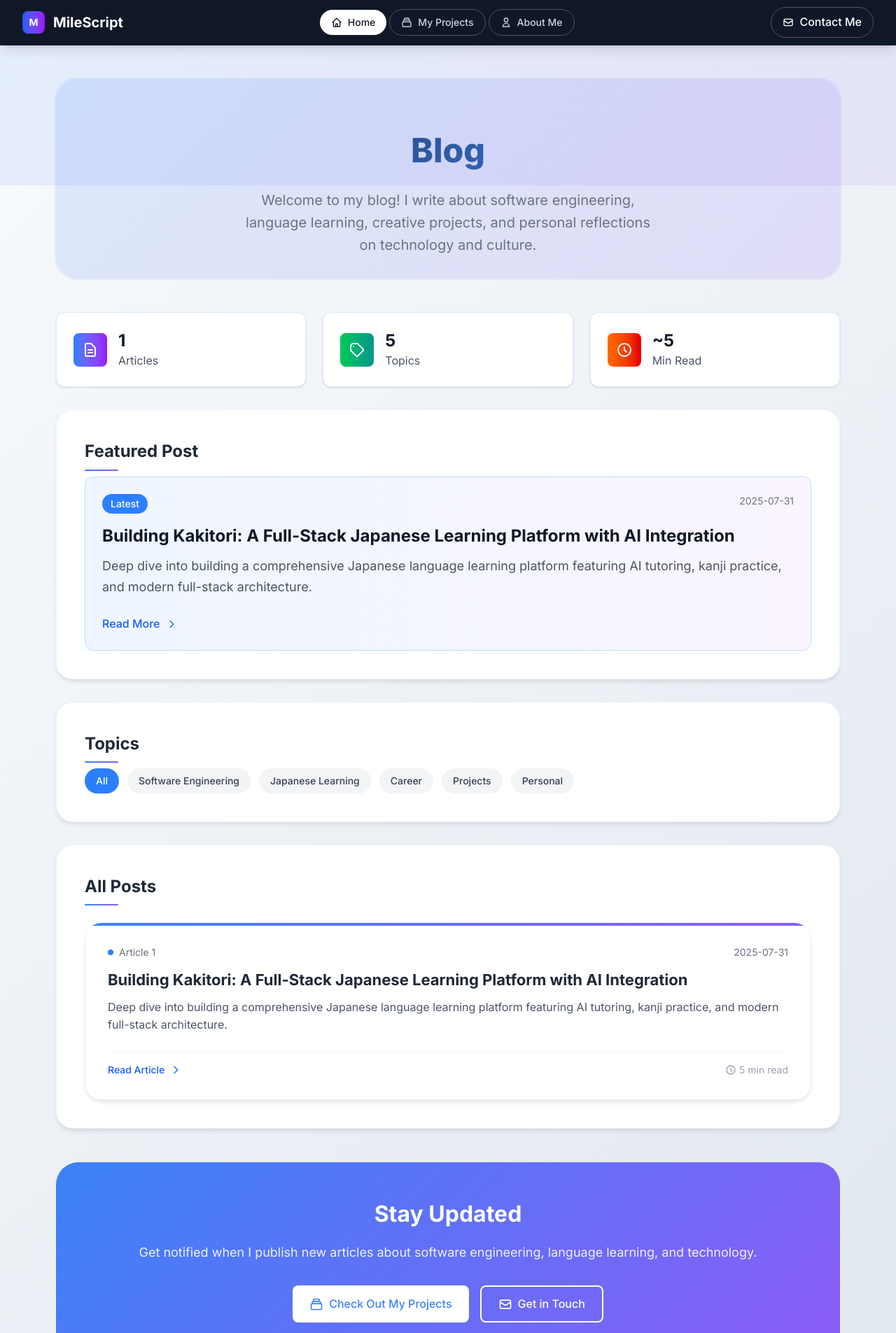
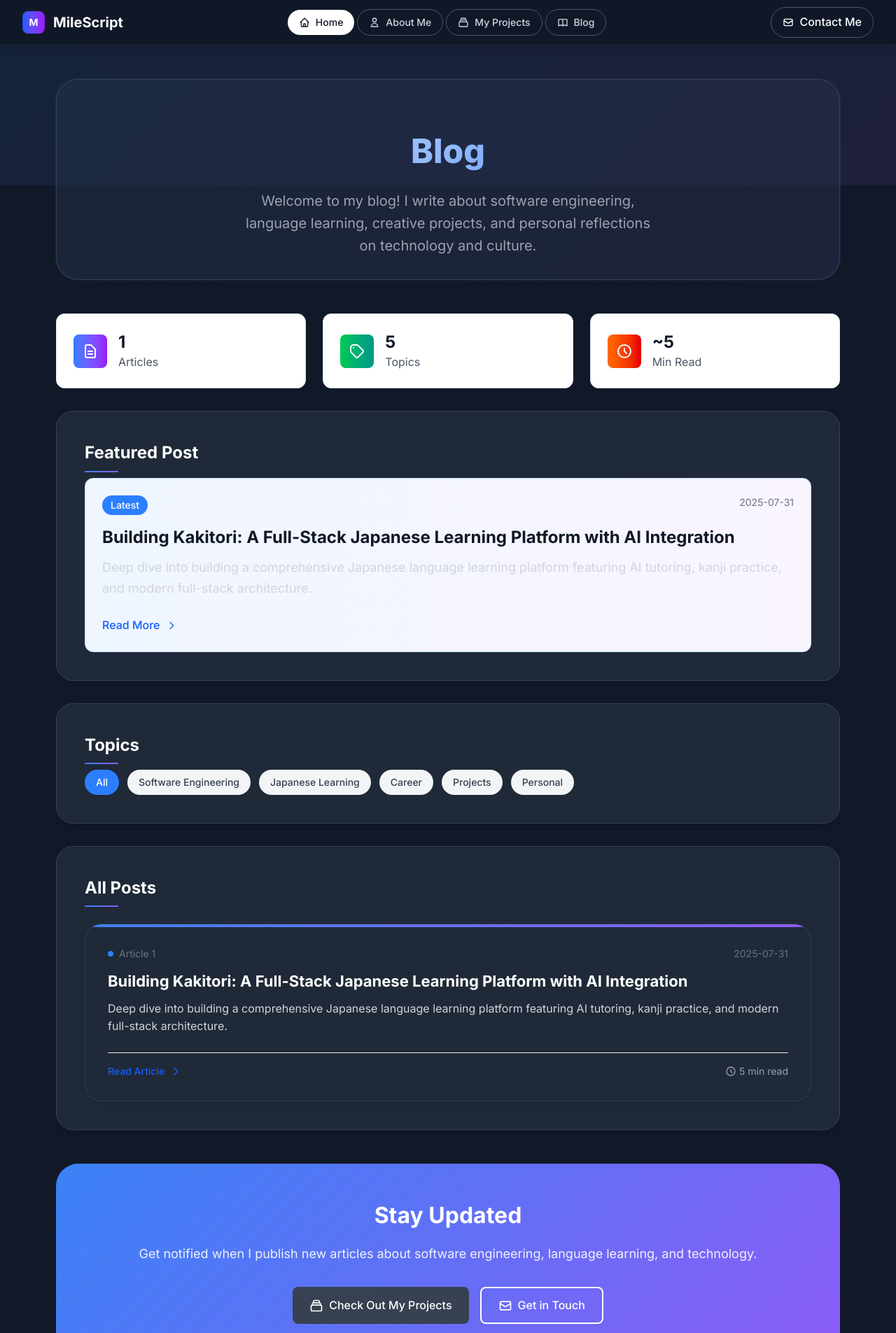
Before and after one commit to miles-hollifield/miles-portfolio-blog, a Next.js app: page /blog in a window 1280 px wide. Shown: the top 1905 px of the page at 70% size. Built offline with nearby package versions, Linux system fonts and the light colour scheme.

Commit message:
Enhance layout and styling: Add "About Me" navigation link, improve section borders, and update color scheme for better visual consistency and user experience.

```diff
--- a/src/app/layout.tsx
+++ b/src/app/layout.tsx
@@ -36,17 +36,23 @@ export default function RootLayout({ children }: { children: React.ReactNode })
                   </svg>
                   Home
                 </NavPill>
+                <NavPill href="/about">
+                  <svg className="w-4 h-4 mr-2" fill="none" stroke="currentColor" viewBox="0 0 24 24">
+                    <path strokeLinecap="round" strokeLinejoin="round" strokeWidth={2} d="M16 7a4 4 0 11-8 0 4 4 0 018 0zM12 14a7 7 0 00-7 7h14a7 7 0 00-7-7z" />
+                  </svg>
+                  About Me
+                </NavPill>
                 <NavPill href="/projects">
                   <svg className="w-4 h-4 mr-2" fill="none" stroke="currentColor" viewBox="0 0 24 24">
                     <path strokeLinecap="round" strokeLinejoin="round" strokeWidth={2} d="M19 11H5m14 0a2 2 0 012 2v6a2 2 0 01-2 2H5a2 2 0 01-2-2v-6a2 2 0 012-2m14 0V9a2 2 0 00-2-2M5 11V9a2 2 0 012-2m0 0V5a2 2 0 012-2h6a2 2 0 012 2v2M7 7h10" />
                   </svg>
                   My Projects
                 </NavPill>
-                <NavPill href="/about">
+                <NavPill href="/blog">
                   <svg className="w-4 h-4 mr-2" fill="none" stroke="currentColor" viewBox="0 0 24 24">
-                    <path strokeLinecap="round" strokeLinejoin="round" strokeWidth={2} d="M16 7a4 4 0 11-8 0 4 4 0 018 0zM12 14a7 7 0 00-7 7h14a7 7 0 00-7-7z" />
+                    <path strokeLinecap="round" strokeLinejoin="round" strokeWidth={2} d="M12 6.253v13m0-13C10.832 5.477 9.246 5 7.5 5S4.168 5.477 3 6.253v13C4.168 18.477 5.754 18 7.5 18s3.332.477 4.5 1.253m0-13C13.168 5.477 14.754 5 16.5 5c1.746 0 3.332.477 4.5 1.253v13C19.832 18.477 18.246 18 16.5 18c-1.746 0-3.332.477-4.5 1.253" />
                   </svg>
-                  About Me
+                  Blog
                 </NavPill>
               </div>
 
@@ -78,7 +84,7 @@ export default function RootLayout({ children }: { children: React.ReactNode })
         </main>
 
         {/* Enhanced Footer */}
-        <footer className="bg-gray-900 text-white">
+        <footer className="bg-gray-900 text-white border-t border-gray-800">
           <div className="mx-auto max-w-6xl px-4 sm:px-6 lg:px-8 py-12">
             <div className="grid grid-cols-1 md:grid-cols-4 gap-8">
               {/* Brand */}
--- a/src/app/page.tsx
+++ b/src/app/page.tsx
@@ -288,14 +288,14 @@ export default function HomePage() {
       </section>
 
       {/* What I Do Section */}
-      <section className="py-16 bg-gray-800/50">
+      <section className="py-16 bg-gray-900 border-t border-gray-800">
         <div className="mx-auto max-w-6xl px-4 sm:px-6 lg:px-8">
           <div className="text-center mb-12">
             <h2 className="text-3xl font-bold text-white mb-4">What I Do</h2>
             <p className="text-lg text-gray-300">Specializing in intelligent software solutions and AI innovation</p>
           </div>
 
-          <div className="grid grid-cols-1 md:grid-cols-3 gap-8">
+          <div className="grid grid-cols-1 md:grid-cols-2 lg:grid-cols-4 gap-8">
             {/* Software Engineering */}
             <div className="text-center group">
               <div className="inline-flex items-center justify-center w-16 h-16 bg-gradient-to-r from-blue-500 to-purple-600 rounded-full mb-4 group-hover:scale-110 transition-transform duration-300">
@@ -318,6 +318,17 @@ export default function HomePage() {
               <p className="text-gray-300">Developing intelligent systems with deep learning, NLP, and AI-powered solutions</p>
             </div>
 
+            {/* Game Development */}
+            <div className="text-center group">
+              <div className="inline-flex items-center justify-center w-16 h-16 bg-gradient-to-r from-purple-500 to-pink-600 rounded-full mb-4 group-hover:scale-110 transition-transform duration-300">
+                <svg className="w-8 h-8 text-white" fill="none" stroke="currentColor" viewBox="0 0 24 24">
+                  <path strokeLinecap="round" strokeLinejoin="round" strokeWidth={2} d="M11.049 2.927c.3-.921 1.603-.921 1.902 0l1.519 4.674a1 1 0 00.95.69h4.915c.969 0 1.371 1.24.588 1.81l-3.976 2.888a1 1 0 00-.363 1.118l1.518 4.674c.3.922-.755 1.688-1.538 1.118l-3.976-2.888a1 1 0 00-1.176 0l-3.976 2.888c-.783.57-1.838-.197-1.538-1.118l1.518-4.674a1 1 0 00-.363-1.118l-3.976-2.888c-.784-.57-.38-1.81.588-1.81h4.914a1 1 0 00.951-.69l1.519-4.674z" />
+                </svg>
+              </div>
+              <h3 className="text-xl font-bold text-white mb-2">Game Development</h3>
+              <p className="text-gray-300">Creating interactive experiences and games using modern engines and frameworks</p>
+            </div>
+
             {/* Writing & Sharing */}
             <div className="text-center group">
               <div className="inline-flex items-center justify-center w-16 h-16 bg-gradient-to-r from-orange-500 to-red-600 rounded-full mb-4 group-hover:scale-110 transition-transform duration-300">
@@ -333,7 +344,7 @@ export default function HomePage() {
       </section>
 
       {/* Recent Work Preview */}
-      <section className="py-16 bg-gray-900">
+      <section className="py-16 bg-gray-900 border-t border-gray-800">
         <div className="mx-auto max-w-6xl px-4 sm:px-6 lg:px-8">
           <div className="text-center mb-12">
             <h2 className="text-3xl font-bold text-white mb-4">Recent Work</h2>
--- a/src/styles/theme.css
+++ b/src/styles/theme.css
@@ -3,9 +3,10 @@
 /* Page Layout Components */
 .page-container {
   min-height: calc(100vh - 4rem);
-  background: linear-gradient(135deg, #f8fafc 0%, #e2e8f0 100%);
+  background: #111827;
   position: relative;
   overflow-x: hidden;
+  color: #ffffff;
 }
 
 .page-container::before {
@@ -29,10 +30,11 @@
 .page-hero {
   text-align: center;
   padding: 4rem 0 2rem;
-  background: linear-gradient(135deg, rgba(59, 130, 246, 0.05), rgba(139, 92, 246, 0.05));
+  background: rgba(31, 41, 55, 0.5);
   border-radius: 2rem;
   margin-bottom: 3rem;
   position: relative;
+  border: 1px solid #374151;
 }
 
 .page-hero::before {
@@ -51,7 +53,7 @@
 .page-hero h1 {
   font-size: 3rem;
   font-weight: 800;
-  background: linear-gradient(135deg, #1f2937, #3b82f6, #8b5cf6);
+  background: linear-gradient(135deg, #ffffff, #3b82f6, #8b5cf6);
   background-clip: text;
   -webkit-background-clip: text;
   -webkit-text-fill-color: transparent;
@@ -62,7 +64,7 @@
 
 .page-hero p {
   font-size: 1.25rem;
-  color: #6b7280;
+  color: #9ca3af;
   max-width: 600px;
   margin: 0 auto;
   line-height: 1.6;
@@ -70,22 +72,22 @@
 
 /* Content Sections */
 .content-section {
-  background: white;
+  background: #1f2937;
   border-radius: 1.5rem;
   padding: 2.5rem;
   margin-bottom: 2rem;
   box-shadow: 0 4px 6px -1px rgba(0, 0, 0, 0.1);
   transition: all 0.3s ease;
-  border: 1px solid rgba(59, 130, 246, 0.1);
+  border: 1px solid #374151;
 }
 
 .content-section:hover {
   transform: translateY(-2px);
-  box-shadow: 0 10px 25px -5px rgba(0, 0, 0, 0.15);
+  box-shadow: 0 10px 25px -5px rgba(0, 0, 0, 0.3);
 }
 
 .content-section h2 {
-  color: #1f2937;
+  color: #ffffff;
   font-size: 1.5rem;
   font-weight: 700;
   margin-bottom: 1rem;
@@ -104,7 +106,7 @@
 }
 
 .content-section p {
-  color: #4b5563;
+  color: #d1d5db;
   line-height: 1.7;
   margin-bottom: 1.5rem;
 }
@@ -117,11 +119,11 @@
 }
 
 .blog-card {
-  background: white;
+  background: #1f2937;
   border-radius: 1.5rem;
   padding: 2rem;
   transition: all 0.3s ease;
-  border: 1px solid rgba(59, 130, 246, 0.1);
+  border: 1px solid #374151;
   box-shadow: 0 4px 6px -1px rgba(0, 0, 0, 0.1);
   position: relative;
   overflow: hidden;
@@ -145,20 +147,20 @@
 }
 
 .blog-card h3 {
-  color: #1f2937;
+  color: #ffffff;
   font-size: 1.375rem;
   font-weight: 700;
   margin-bottom: 0.5rem;
 }
 
 .blog-card .blog-meta {
-  color: #6b7280;
+  color: #9ca3af;
   font-size: 0.875rem;
   margin-bottom: 1rem;
 }
 
 .blog-card .blog-description {
-  color: #4b5563;
+  color: #d1d5db;
   line-height: 1.6;
 }
 
@@ -170,11 +172,11 @@
 }
 
 .project-card {
-  background: white;
+  background: #1f2937;
   border-radius: 1.5rem;
   padding: 2.5rem;
   transition: all 0.3s ease;
-  border: 1px solid rgba(59, 130, 246, 0.1);
+  border: 1px solid #374151;
   box-shadow: 0 4px 6px -1px rgba(0, 0, 0, 0.1);
   position: relative;
   overflow: hidden;
@@ -207,7 +209,7 @@
 }
 
 .project-title {
-  color: #1f2937;
+  color: #ffffff;
   font-size: 1.5rem;
   font-weight: 700;
   margin: 0;
@@ -242,7 +244,7 @@
 }
 
 .project-description {
-  color: #4b5563;
+  color: #d1d5db;
   line-height: 1.7;
   margin-bottom: 1.5rem;
 }
@@ -268,7 +270,7 @@
 }
 
 .project-features h4 {
-  color: #1f2937;
+  color: #ffffff;
   font-size: 1rem;
   font-weight: 600;
   margin-bottom: 0.75rem;
@@ -280,7 +282,7 @@
 }
 
 .project-features li {
-  color: #4b5563;
+  color: #d1d5db;
   font-size: 0.875rem;
   margin-bottom: 0.5rem;
   display: flex;
@@ -355,11 +357,11 @@
 }
 
 .about-card {
-  background: white;
+  background: #1f2937;
   border-radius: 1.5rem;
   padding: 2.5rem;
   box-shadow: 0 4px 6px -1px rgba(0, 0, 0, 0.1);
-  border: 1px solid rgba(59, 130, 246, 0.1);
+  border: 1px solid #374151;
   transition: all 0.3s ease;
 }
 
@@ -369,7 +371,7 @@
 }
 
 .about-card h3 {
-  color: #1f2937;
+  color: #ffffff;
   font-size: 1.25rem;
   font-weight: 700;
   margin-bottom: 1rem;
@@ -430,12 +432,12 @@
 }
 
 .cta-button.primary {
-  background: white;
-  color: #3b82f6;
+  background: #374151;
+  color: #ffffff;
 }
 
 .cta-button.primary:hover {
-  background: #f8fafc;
+  background: #4b5563;
   transform: translateY(-1px);
 }
 
@@ -446,15 +448,15 @@
 }
 
 .cta-button.secondary:hover {
-  background: white;
-  color: #3b82f6;
+  background: #374151;
+  color: #ffffff;
   transform: translateY(-1px);
 }
 
 /* Prose Styling for Blog Content */
 .prose {
   max-width: none;
-  color: #1f2937;
+  color: #ffffff;
 }
 
 .prose h1 {
@@ -467,7 +469,7 @@
 }
 
 .prose h2 {
-  color: #1f2937;
+  color: #ffffff;
   margin-top: 2rem;
   margin-bottom: 1rem;
   position: relative;
@@ -486,7 +488,7 @@
 }
 
 .prose h3 {
-  color: #1f2937;
+  color: #ffffff;
   margin-top: 1.5rem;
   margin-bottom: 0.75rem;
   font-weight: 600;
@@ -494,7 +496,7 @@
 }
 
 .prose h4 {
-  color: #1f2937;
+  color: #ffffff;
   margin-top: 1.25rem;
   margin-bottom: 0.5rem;
   font-weight: 600;
@@ -504,12 +506,12 @@
 .prose p {
   margin-bottom: 1.25rem;
   line-height: 1.7;
-  color: #1f2937;
+  color: #ffffff;
   font-size: 1rem;
 }
 
 .prose strong {
-  color: #1f2937;
+  color: #ffffff;
   font-weight: 600;
 }
 
@@ -534,7 +536,7 @@
 
 .prose code {
   background: #f3f4f6;
-  color: #1f2937;
+  color: #ffffff;
   padding: 0.125rem 0.375rem;
   border-radius: 0.25rem;
   font-size: 0.875em;
@@ -562,7 +564,7 @@
   padding-left: 1rem;
   margin: 1.5rem 0;
   font-style: italic;
-  color: #4b5563;
+  color: #d1d5db;
   background: #f8fafc;
   padding: 1rem;
   border-radius: 0.5rem;
@@ -571,16 +573,16 @@
 .prose ul, .prose ol {
   margin: 1rem 0;
   padding-left: 1.5rem;
-  color: #1f2937;
+  color: #ffffff;
 }
 
 .prose li {
   margin: 0.5rem 0;
-  color: #1f2937;
+  color: #ffffff;
 }
 
 .prose li strong {
-  color: #1f2937;
+  color: #ffffff;
 }
 
 .prose table {
@@ -591,7 +593,7 @@
 
 .prose th {
   background: #f3f4f6;
-  color: #1f2937;
+  color: #ffffff;
   font-weight: 600;
   padding: 0.75rem;
   text-align: left;
@@ -599,7 +601,7 @@
 }
 
 .prose td {
-  color: #1f2937;
+  color: #ffffff;
   padding: 0.75rem;
   border: 1px solid #e5e7eb;
 }
```
